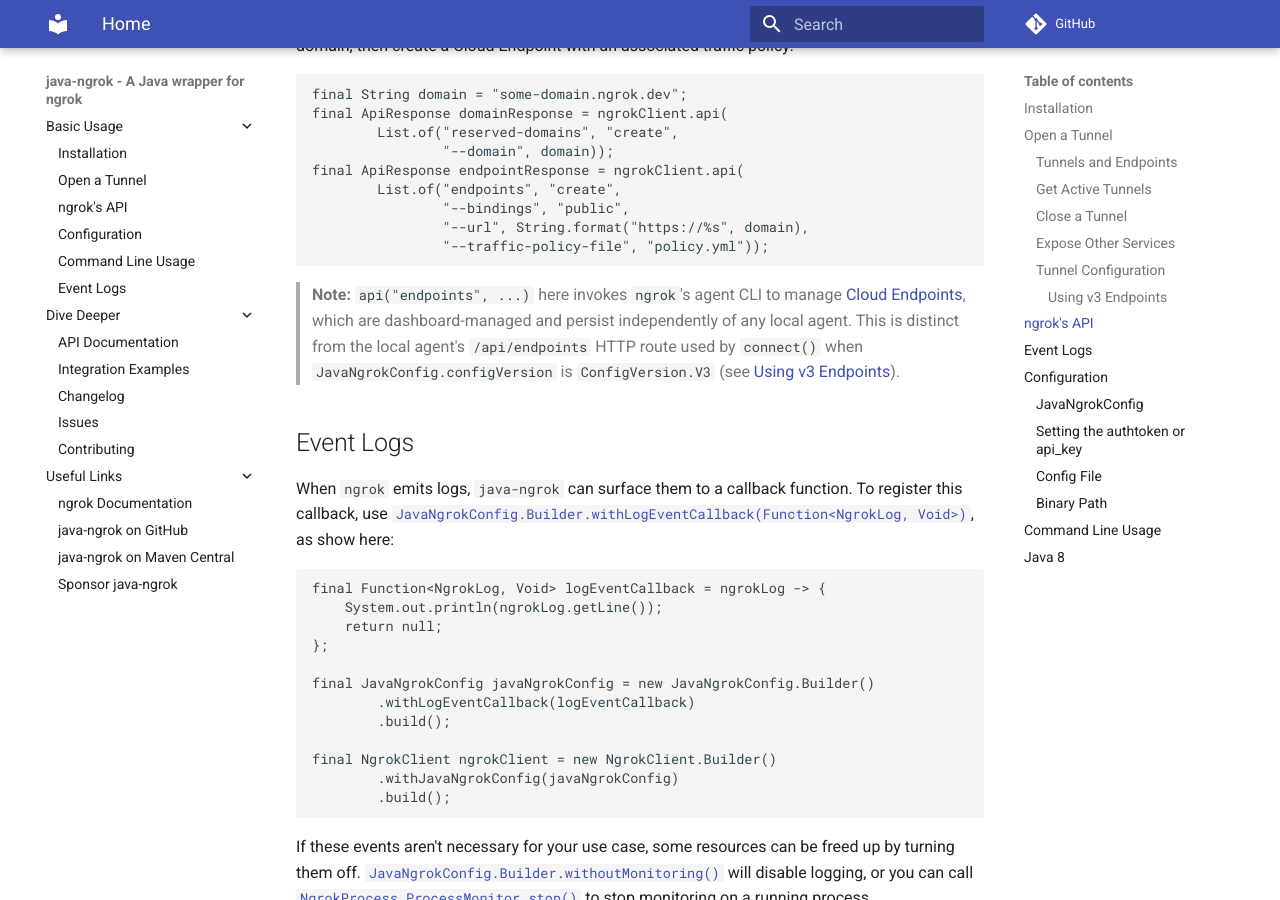
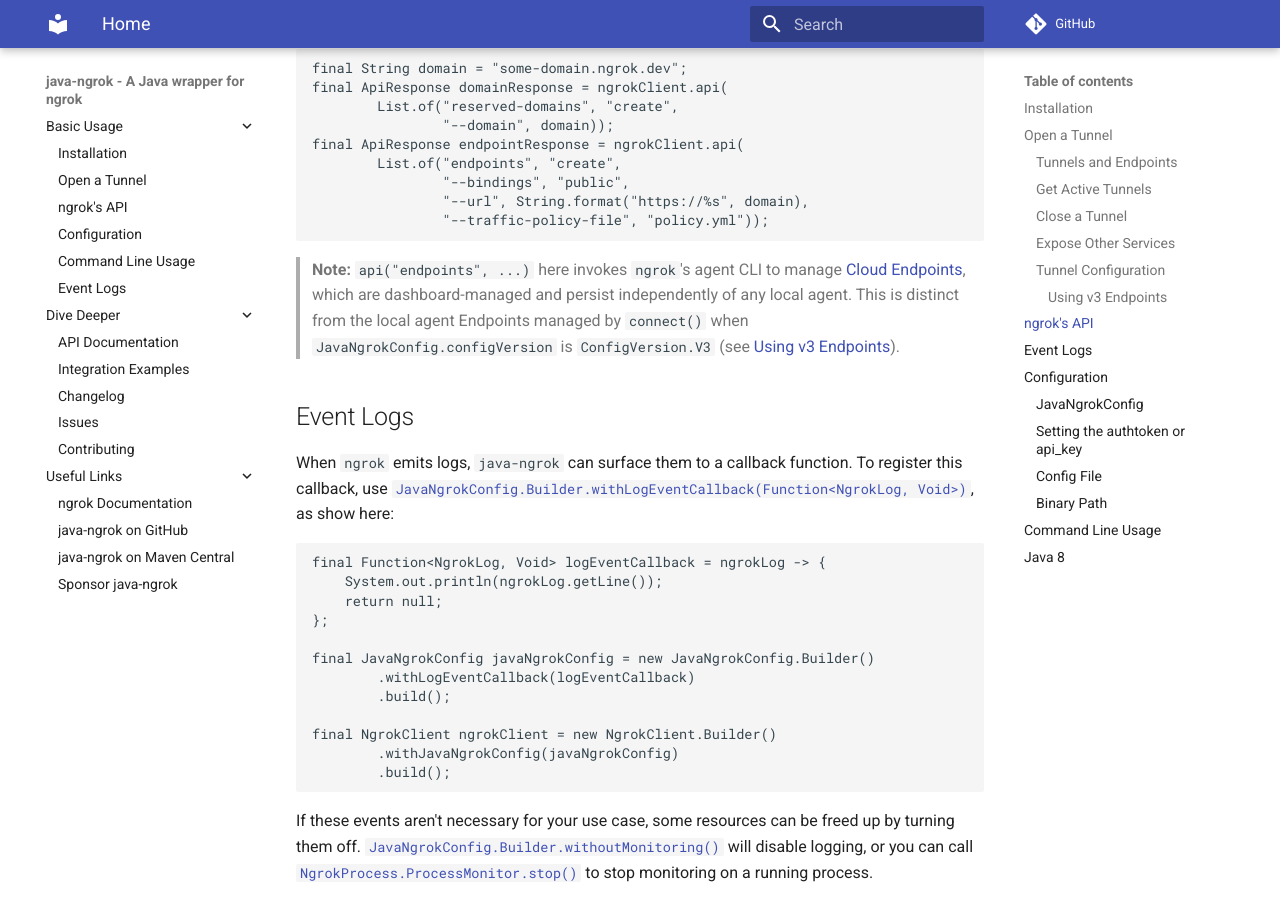
Before and after one commit to alexdlaird/java-ngrok, an MkDocs documentation site: the page built from docs/index.md, in a window 1280 px wide and 900 px high, scrolled down 4388 px. Built offline with MkDocs 1.6.1 and Material for MkDocs 9.7.7, drawn with Linux system fonts in a browser that asks for light colours; comment, search, counter and statistics services are not loaded; some of the changed text lies outside the part shown.

Commit message:
Clarify v3 endpoints and configVersion docs
Simplify wording around JavaNgrokConfig.configVersion and v3 endpoints: remove the explicit mention of internal /api/tunnels vs /api/endpoints routing and clarify that the v3 'endpoints' block is read alongside the 'tunnels' block. Reword the note to better distinguish dashboard-managed Cloud Endpoints from local agent Endpoints managed by connect(). Minor formatting and line-wrapping adjustments.

````diff
--- a/docs/index.md
+++ b/docs/index.md
@@ -78,8 +78,8 @@ file), [as documented here](#tunnel-configuration).
 `java-ngrok` unifies `ngrok`'s "tunnel" (v2) and "endpoint" (v3) concepts behind a single API:
 [`connect()`](https://javadoc.io/doc/com.github.alexdlaird/java-ngrok/latest/com.github.alexdlaird.ngrok/com/github/alexdlaird/ngrok/NgrokClient.html#connect(com.github.alexdlaird.ngrok.protocol.CreateTunnel))
 returns a [`Tunnel`](https://javadoc.io/doc/com.github.alexdlaird/java-ngrok/latest/com.github.alexdlaird.ngrok/com/github/alexdlaird/ngrok/protocol/Tunnel.html)
-and handles the differences for you through the `JavaNgrokConfig.configVersion` you set, routing to
-`/api/tunnels` for v2 or `/api/endpoints` for v3. All `ngrok` features are available to you through this.
+and handles the differences for you through the `JavaNgrokConfig.configVersion` you set. All `ngrok`
+features are available to you through this.
 For v3-specific Endpoints, see [Using v3 Endpoints](#using-v3-endpoints).
 
 ### Get Active Tunnels
@@ -162,8 +162,8 @@ final Tunnel tunnel = ngrokClient.connect(createTunnel);
 
 `java-ngrok` defaults to `ngrok`'s [v2 config](https://ngrok.com/docs/agent/config/v2/). Set
 `JavaNgrokConfig.configVersion` to `ConfigVersion.V3` to use the
-[v3 config](https://ngrok.com/docs/agent/config/v3/) (its `endpoints:` block is read alongside the `tunnels:`
-block, and `connect()` posts to `/api/endpoints` instead of `/api/tunnels`). v2 `withAddr()` /
+[v3 config](https://ngrok.com/docs/agent/config/v3/) (its `endpoints` block is read alongside the `tunnels`
+block). v2 `withAddr()` /
 `withProto()` arguments are translated into the equivalent `upstream` block automatically.
 
 ```yaml
@@ -221,8 +221,8 @@ final ApiResponse endpointResponse = ngrokClient.api(
 
 > **Note:** `api("endpoints", ...)` here invokes `ngrok`'s agent CLI to manage
 > [Cloud Endpoints](https://ngrok.com/docs/universal-gateway/cloud-endpoints/), which are dashboard-managed and
-> persist independently of any local agent. This is distinct from the local agent's `/api/endpoints` HTTP route
-> used by `connect()` when `JavaNgrokConfig.configVersion` is `ConfigVersion.V3` (see [Using v3 Endpoints](#using-v3-endpoints)).
+> persist independently of any local agent. This is distinct from the local agent Endpoints
+> managed by `connect()` when `JavaNgrokConfig.configVersion` is `ConfigVersion.V3` (see [Using v3 Endpoints](#using-v3-endpoints)).
 
 ## Event Logs
 
````
